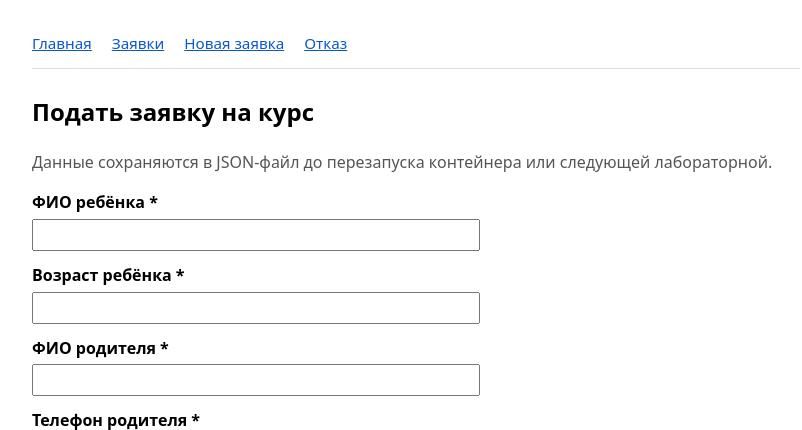
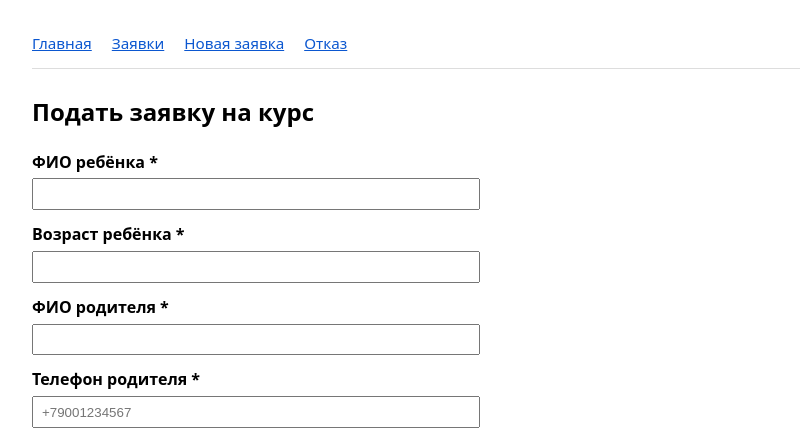
Before and after one commit to ksushka2/APAHOVA_MispisitLabs, a Django app: template core/templates/core/request_form.html in a window 1280 px wide. Shown: the top 430 px of the page, without its empty margins (224-1026 px from the left). Run offline with Django 4.2, Linux system fonts and the light colour scheme; the template is opened without the code that fills it, so the values that code supplies are empty.

Commit message:
без подписей json

```diff
--- a/core/templates/core/request_form.html
+++ b/core/templates/core/request_form.html
@@ -2,7 +2,6 @@
 {% block title %}Новая заявка — {{ product_name }}{% endblock %}
 {% block content %}
 <h2>Подать заявку на курс</h2>
-<p class="muted">Данные сохраняются в JSON-файл до перезапуска контейнера или следующей лабораторной.</p>
 <form method="post" action="{% url 'request_create' %}">
     {% csrf_token %}
     <label for="child_full_name">ФИО ребёнка *</label>
--- a/core/templates/core/request_list.html
+++ b/core/templates/core/request_list.html
@@ -2,7 +2,6 @@
 {% block title %}Заявки — {{ product_name }}{% endblock %}
 {% block content %}
 <h2>Заявки на курсы</h2>
-<p class="muted">Просмотр данных из файла <code>core/data/requests.json</code>.</p>
 {% if requests %}
 <table>
     <thead>
```
